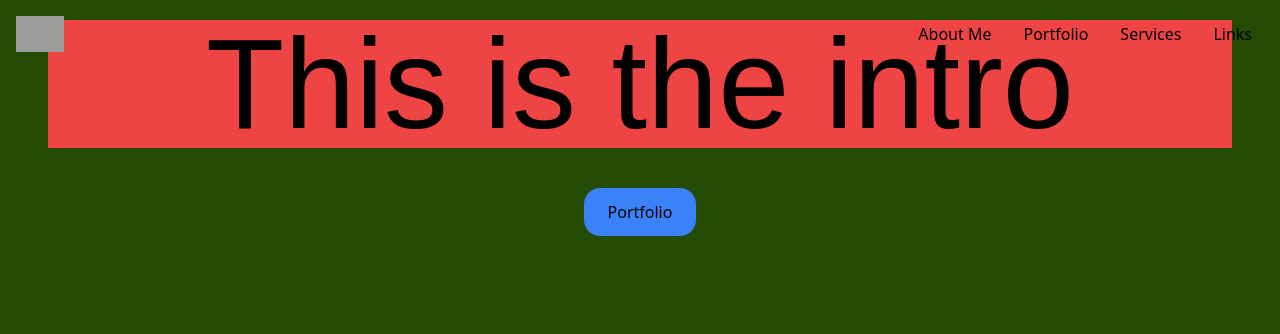
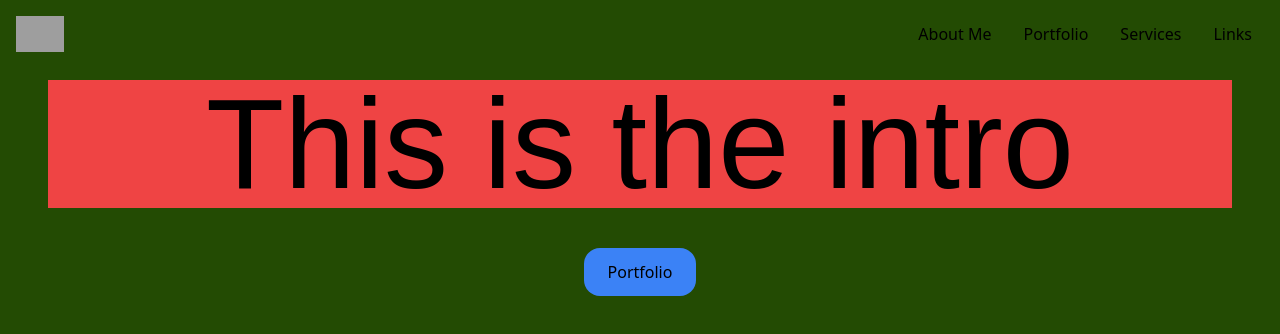
Before and after one commit to JobaAdewumi/portfolio-v2, a SvelteKit app: page / in a window 1280 px wide. Shown: the top 334 px of the page. Built offline with nearby package versions, Linux system fonts and the light colour scheme; grey boxes are pictures that could not be loaded.

Commit message:
added proper top padding

```diff
--- a/src/routes/+page.svelte
+++ b/src/routes/+page.svelte
@@ -4,7 +4,7 @@
 
 <Navbar />
 
-<section class="mx-7 mb-3 mt-5 md:mx-12">
+<section class="mx-7 mb-3 mt-20 md:mx-12">
 	<div>
 		<h2 class="font-pT my-3 bg-red-500 text-center text-6xl md:text-8xl xl:text-9xl">
 			This is the intro
```
